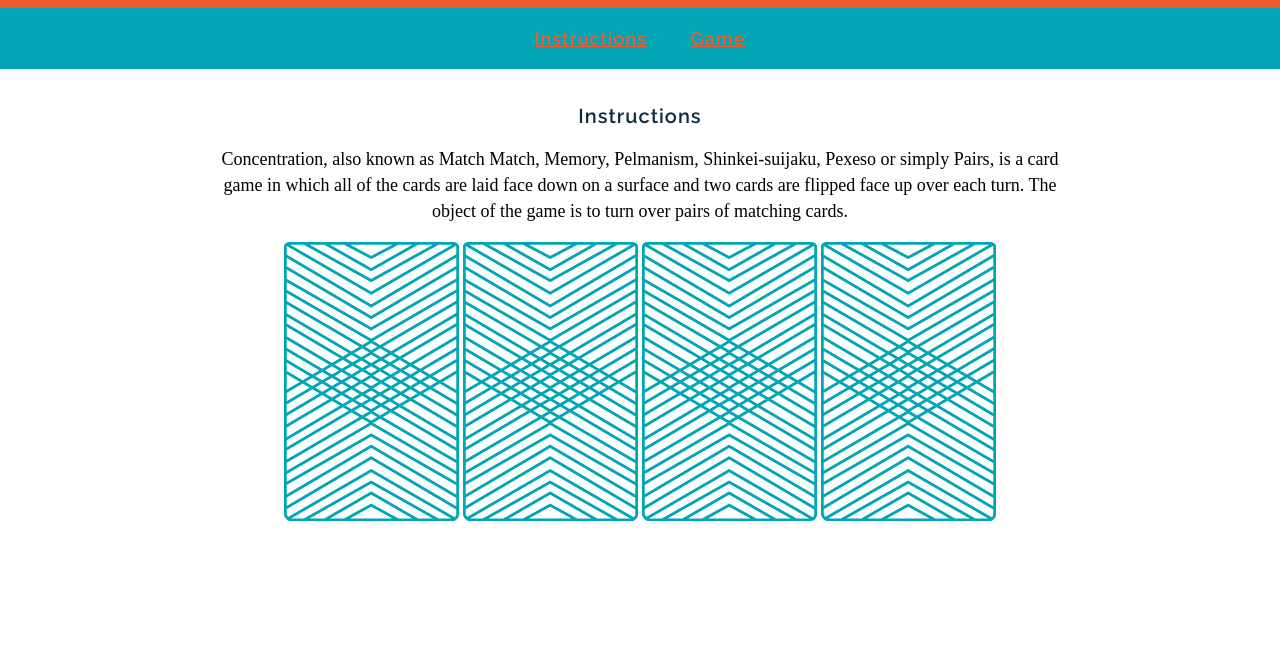
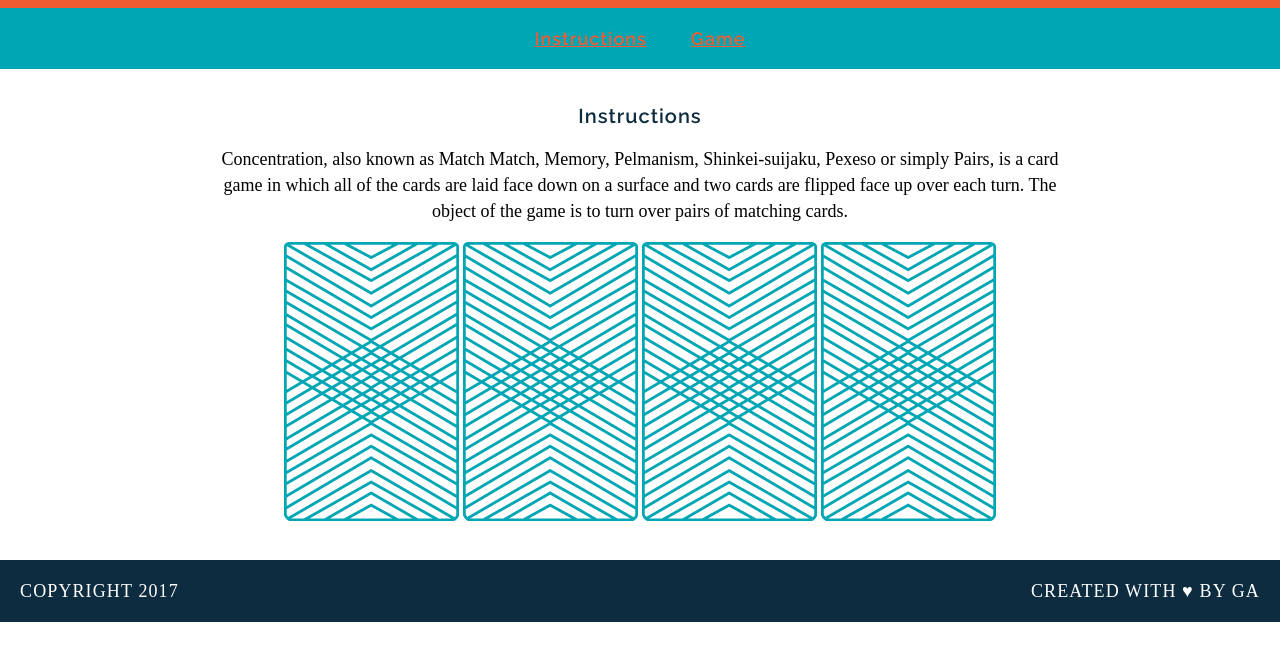
Before and after one commit to bryanleejh/wdi-fundamentals-memorygame, a plain HTML site: page memory_game/index.html in a window 1280 px wide. Shown: the part 105-766 px from the top of the page. Drawn offline with Linux system fonts and the light colour scheme; a web font is replaced by a local one.

Commit message:
Added footer

```diff
--- a/memory_game/index.html
+++ b/memory_game/index.html
@@ -29,4 +29,8 @@
 </div>
 </main>
 </body>
+<footer class="clearfix">
+            <p class="copyright">Copyright 2017</p>
+            <p class="message">Created with &hearts; by <span class="name">GA</span></p>
+    </footer>
 </html>
--- a/memory_game/style.css
+++ b/memory_game/style.css
@@ -61,3 +61,31 @@ main {
 	margin-left: auto;
 	margin-right: auto;
 }
+
+footer {
+	text-transform: uppercase;
+	padding-right: 20px;
+	padding-left: 20px;
+	background-color: #0D2C40;
+	color: white;
+	font-size: 14px;
+	letter-spacing: .08em;
+	font-weight: 500;
+}
+
+.copyright {
+	float: left;
+}
+
+.message {
+	float: right;
+}
+
+.clearfix:after {
+  visibility: hidden;
+  display: block;
+  content: " ";
+  clear: both;
+  height: 0;
+  font-size: 0;
+}
```
